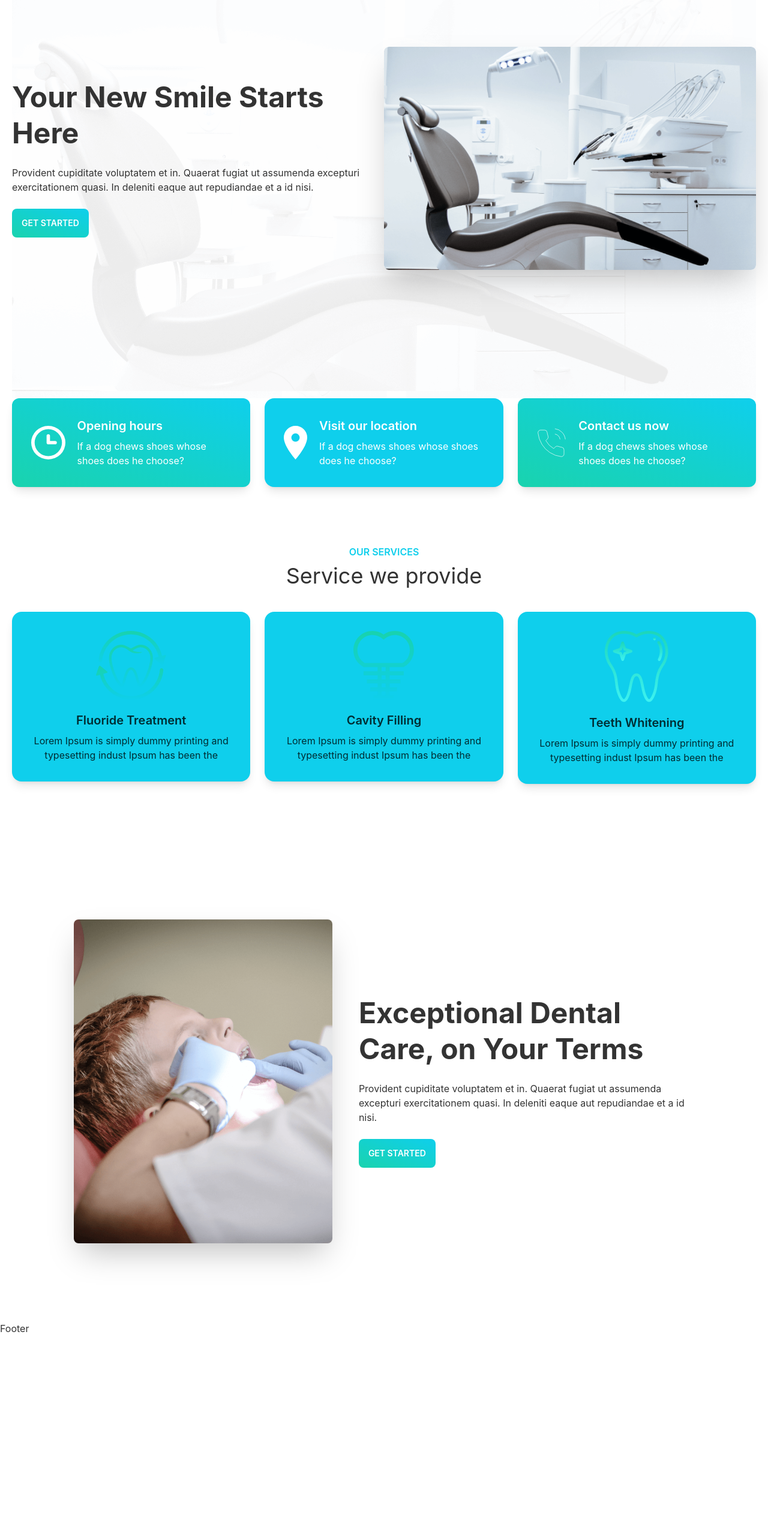
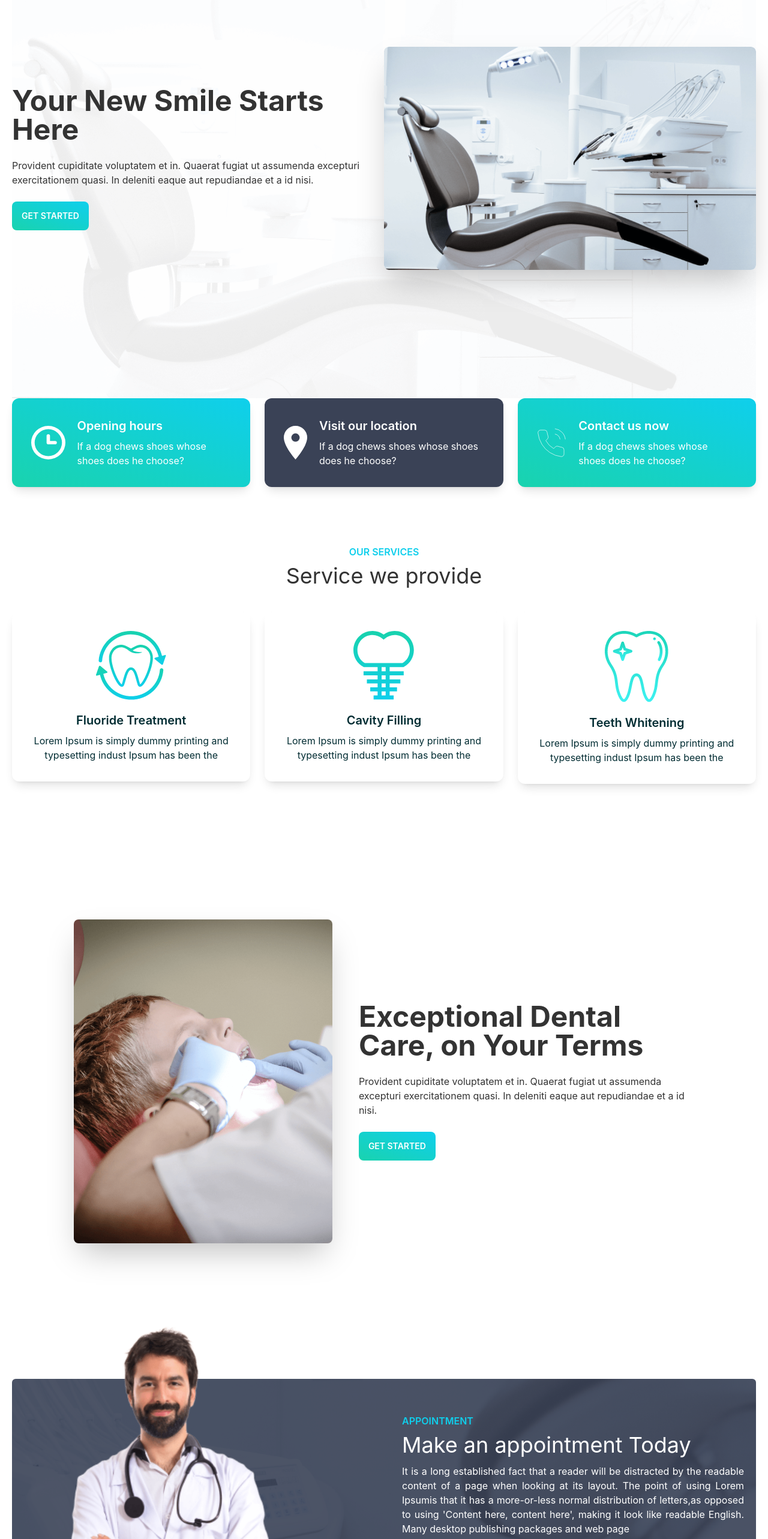
Before and after one commit to sheikh-riyadh/doctors-portal, a React (Create React App) app: page / in a window 1280 px wide. Shown: the part 200-2766 px from the top of the page at 60% size. Before the commit the page ends 2427 px from the top, so only its background shows below. Built offline with nearby package versions, Linux system fonts and the light colour scheme.

Commit message:
added appoinment review and contact us section

```diff
--- /dev/null
+++ b/src/Components/PrimaryButton/PrimaryButton.js
@@ -0,0 +1,11 @@
+import React from 'react';
+
+const PrimaryButton = ({ children }) => {
+    return (
+        <div>
+            <button className='btn bg-gradient-to-tr from-secondary to-primary border-0 text-white font-semibold'>{children}</button>
+        </div>
+    );
+};
+
+export default PrimaryButton;
--- /dev/null
+++ b/src/Pages/Home/AppoinmentHome/AppoinmentHome.js
@@ -0,0 +1,22 @@
+import React from 'react';
+import doctorSmall from '../../../assets/images/doctor-small.png'
+import PrimaryButton from '../../../Components/PrimaryButton/PrimaryButton';
+const AppoinmentHome = () => {
+    return (
+        <div className='bg-appoinment bg-cover my-10 lg:my-24 rounded-md'>
+            <div className='grid grid-cols-1 lg:grid-cols-2 gap-5 justify-center items-center'>
+                <div className='hidden lg:block'>
+                    <img className='w-10/12 -mt-24' src={doctorSmall} alt="doctor" />
+                </div>
+                <div className='text-base-100 p-5'>
+                    <p className='uppercase text-primary font-semibold mb-2'>Appointment</p>
+                    <h2 className='text-xl lg:text-4xl leading-tight mb-3'>Make an appointment Today</h2>
+                    <p className='mb-5 text-justify'>It is a long established fact that a reader will be distracted by the readable content of a page when looking at its layout. The point of using Lorem Ipsumis that it has a more-or-less normal distribution of letters,as opposed to using 'Content here, content here', making it look like readable English. Many desktop publishing packages and web page</p>
+                    <PrimaryButton>Appoinment</PrimaryButton>
+                </div>
+            </div>
+        </div>
+    );
+};
+
+export default AppoinmentHome;
--- a/src/Pages/Home/Banner/Banner.js
+++ b/src/Pages/Home/Banner/Banner.js
@@ -4,17 +4,18 @@ import clock from '../../../assets/icons/clock.svg'
 import marker from '../../../assets/icons/marker.svg'
 import phone from '../../../assets/icons/phone.svg'
 import Card from '../Card/Card';
+import PrimaryButton from '../../../Components/PrimaryButton/PrimaryButton';
 
 const Banner = () => {
     return (
         <div>
-            <div className="hero min-h-screen lg:bg-banner bg-contain">
+            <div className="hero min-h-screen lg:bg-banner bg-cover">
                 <div className="hero-content p-0 flex-col lg:flex-row-reverse">
                     <img src={chair} className="lg:w-6/12 rounded-lg shadow-2xl" alt='Banner' />
                     <div>
-                        <h1 className="text-5xl font-bold leading-tight">Your New Smile Starts Here</h1>
+                        <h1 className=" text-2xl lg:text-5xl font-bold leading-tight">Your New Smile Starts Here</h1>
                         <p className="py-6">Provident cupiditate voluptatem et in. Quaerat fugiat ut assumenda excepturi exercitationem quasi. In deleniti eaque aut repudiandae et a id nisi.</p>
-                        <button className="btn bg-gradient-to-tr from-secondary to-primary border-0 text-white font-semibold">Get Started</button>
+                        <PrimaryButton>Get started</PrimaryButton>
                     </div>
                 </div>
             </div>
--- a/src/Pages/Home/Card/Card.js
+++ b/src/Pages/Home/Card/Card.js
@@ -1,9 +1,9 @@
 import React from 'react';
 
-const Card = ({ icon, background, title, desc, handleFlex, textColor, align }) => {
+const Card = ({ icon, background, title, desc, handleFlex, textColor, align, }) => {
     return (
         <div>
-            <div className={`card bg-primary text-primary-content shadow-lg text-${align}`}>
+            <div className={`card bg-accent text-primary-content shadow-lg text-${align}`}>
                 <div className={`card-body rounded-xl bg-${background}`}>
                     <div className={`flex flex-${handleFlex} gap-5 items-center text-${textColor}`}>
                         <div>
--- /dev/null
+++ b/src/Pages/Home/Contact/Contact.js
@@ -0,0 +1,35 @@
+import React from 'react';
+import PrimaryButton from '../../../Components/PrimaryButton/PrimaryButton'
+
+const Contact = () => {
+    return (
+        <div className='bg-appoinment bg-cover my-10 lg:my-24 rounded-md'>
+            <div className="hero">
+                <div className="hero-content flex flex-col w-8/12">
+                    <div className="text-center lg:py-5 text-base-100">
+                        <p className='uppercase text-primary font-semibold mb-2'>Contact Us</p>
+                        <h1 className=" tetx-2xl lg:text-4xl font-bold">Stay connected with us</h1>
+                    </div>
+                    <div className="card flex-shrink-0 w-full max-w-sm shadow-lg">
+                        <form className="card-body p-0">
+                            <div className="form-control pb-3">
+                                <input type="text" placeholder="email address" className="input input-bordered" />
+                            </div>
+                            <div className="form-control pb-3">
+                                <input type="text" placeholder="subject" className="input input-bordered" />
+                            </div>
+                            <div className="form-control pb-3">
+                                <textarea className="textarea textarea-bordered" placeholder="Bio"></textarea>
+                            </div>
+                            <div className="form-control pb-3 mt-6 flex justify-center items-center">
+                                <PrimaryButton>Submit your message</PrimaryButton>
+                            </div>
+                        </form>
+                    </div>
+                </div>
+            </div>
+        </div>
+    );
+};
+
+export default Contact;
--- a/src/Pages/Home/Home/Home.js
+++ b/src/Pages/Home/Home/Home.js
@@ -1,6 +1,9 @@
 import React from 'react';
 import useTitle from '../../../Hooks/useTitle';
+import Appoinment from '../AppoinmentHome/AppoinmentHome';
 import Banner from '../Banner/Banner';
+import Contact from '../Contact/Contact';
+import HomeReviews from '../HomeReviews/HomeReviews';
 import Services from '../Service/Services';
 import Treatment from '../Treatment/Treatment';
 
@@ -11,6 +14,9 @@ const Home = () => {
             <Banner></Banner>
             <Services></Services>
             <Treatment></Treatment>
+            <Appoinment></Appoinment>
+            <HomeReviews></HomeReviews>
+            <Contact></Contact>
         </div>
     );
 };
--- /dev/null
+++ b/src/Pages/Home/HomeReviews/HomeReviews.js
@@ -0,0 +1,58 @@
+import React from 'react';
+import Review from './Review';
+import person1 from '../../../assets/images/people1.png'
+import person2 from '../../../assets/images/people2.png'
+import person3 from '../../../assets/images/people3.png'
+import testimonial from '../../../assets/icons/quote.svg'
+
+const reviews = [
+    {
+        id: 1,
+        reviewerName: "Harry thomas",
+        message: "It is a long established fact that by the readable content of a lot layout. The point of using Lorem a more-or-less normal distribu to using Content here, content",
+        image: person1,
+        from: "California"
+    },
+    {
+        id: 2,
+        reviewerName: "Minal pandai",
+        message: "It is a long established fact that by the readable content of a lot layout. The point of using Lorem a more-or-less normal distribu to using Content here, content",
+        image: person2,
+        from: "United kingdom"
+    },
+    {
+        id: 3,
+        reviewerName: "Kushal datta",
+        message: "It is a long established fact that by the readable content of a lot layout. The point of using Lorem a more-or-less normal distribu to using Content here, content",
+        image: person3,
+        from: "Canada"
+    },
+]
+
+
+
+const HomeReviews = () => {
+    return (
+        <div>
+            <div className='flex justify-between gap-5 items-center'>
+                <div>
+                    <p className='uppercase text-primary font-semibold mb-2'>Testimonial</p>
+                    <h2 className=' text-2xl lg:text-4xl leading-tight mb-6'>What Our Patients Says</h2>
+                </div>
+                <div>
+                    <img className='w-48' src={testimonial} alt="testimonial" />
+                </div>
+            </div>
+            <div className='grid grid-cols-1 lg:grid-cols-3 gap-6'>
+                {
+                    reviews.map(review => <Review
+                        key={review.id}
+                        review={review}
+                    ></Review>)
+                }
+            </div>
+        </div>
+    );
+};
+
+export default HomeReviews;
--- /dev/null
+++ b/src/Pages/Home/HomeReviews/Review.js
@@ -0,0 +1,23 @@
+import React from 'react';
+
+const Review = ({ review }) => {
+    const { reviewerName, message, image, from } = review
+    return (
+        <div className="card bg-base-100 shadow-xl text-primary-content">
+            <div className="card-body">
+                <p>{message}</p>
+                <div className="card-actions justify-start mt-5">
+                    <div className='flex items-center gap-5'>
+                        <img className='w-3/12' src={image} alt="review" />
+                        <div>
+                            <strong><h3>{reviewerName}</h3></strong>
+                            <p>{from}</p>
+                        </div>
+                    </div>
+                </div>
+            </div>
+        </div>
+    );
+};
+
+export default Review;
--- a/src/Pages/Home/Service/Services.js
+++ b/src/Pages/Home/Service/Services.js
@@ -15,7 +15,7 @@ const Services = () => {
                     title='Fluoride Treatment'
                     desc='Lorem Ipsum is simply dummy printing and typesetting indust Ipsum has been the'
                     handleFlex='col'
-                    background='white'
+                    background='base-100'
                     textColor='accent'
                     align='center'
                 ></Card>
@@ -24,7 +24,7 @@ const Services = () => {
                     title='Cavity Filling'
                     desc='Lorem Ipsum is simply dummy printing and typesetting indust Ipsum has been the'
                     handleFlex='col'
-                    background='white'
+                    background='base-100'
                     textColor='accent'
                     align='center'
                 ></Card>
@@ -33,7 +33,7 @@ const Services = () => {
                     title='Teeth Whitening'
                     desc='Lorem Ipsum is simply dummy printing and typesetting indust Ipsum has been the'
                     handleFlex='col'
-                    background='white'
+                    background='base-100'
                     textColor='accent'
                     align='center'
                 ></Card>
--- a/src/Pages/Home/Treatment/Treatment.js
+++ b/src/Pages/Home/Treatment/Treatment.js
@@ -1,5 +1,6 @@
 import React from 'react';
 import treatment from '../../../assets/images/treatment.png'
+import PrimaryButton from '../../../Components/PrimaryButton/PrimaryButton';
 
 const Treatment = () => {
     return (
@@ -8,9 +9,9 @@ const Treatment = () => {
                 <div className="hero-content flex-col lg:flex-row lg:gap-11 p-0">
                     <img src={treatment} className="lg:w-5/12 rounded-lg shadow-2xl" alt='' />
                     <div>
-                        <h1 className="text-5xl font-bold leading-tight">Exceptional Dental Care, on Your Terms</h1>
+                        <h1 className="text-2xl lg:text-5xl font-bold leading-tight">Exceptional Dental Care, on Your Terms</h1>
                         <p className="py-6">Provident cupiditate voluptatem et in. Quaerat fugiat ut assumenda excepturi exercitationem quasi. In deleniti eaque aut repudiandae et a id nisi.</p>
-                        <button className="btn bg-gradient-to-tr from-secondary to-primary border-0 text-white font-semibold">Get Started</button>
+                        <PrimaryButton>Get started</PrimaryButton>
                     </div>
                 </div>
             </div>
--- a/tailwind.config.js
+++ b/tailwind.config.js
@@ -19,7 +19,8 @@ module.exports = {
   theme: {
     extend: {
       backgroundImage: {
-        'banner': "url('/src/assets/images/bg.png')"
+        'banner': "url('/src/assets/images/bg.png')",
+        'appoinment': "url('/src/assets/images/appointment.png')"
       }
     },
   },
```
